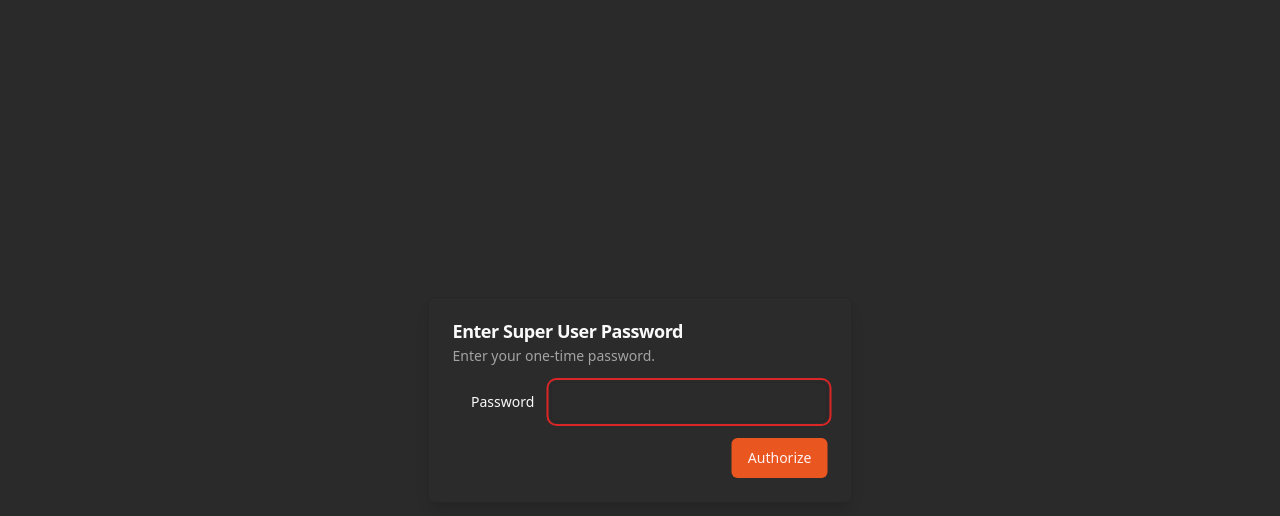
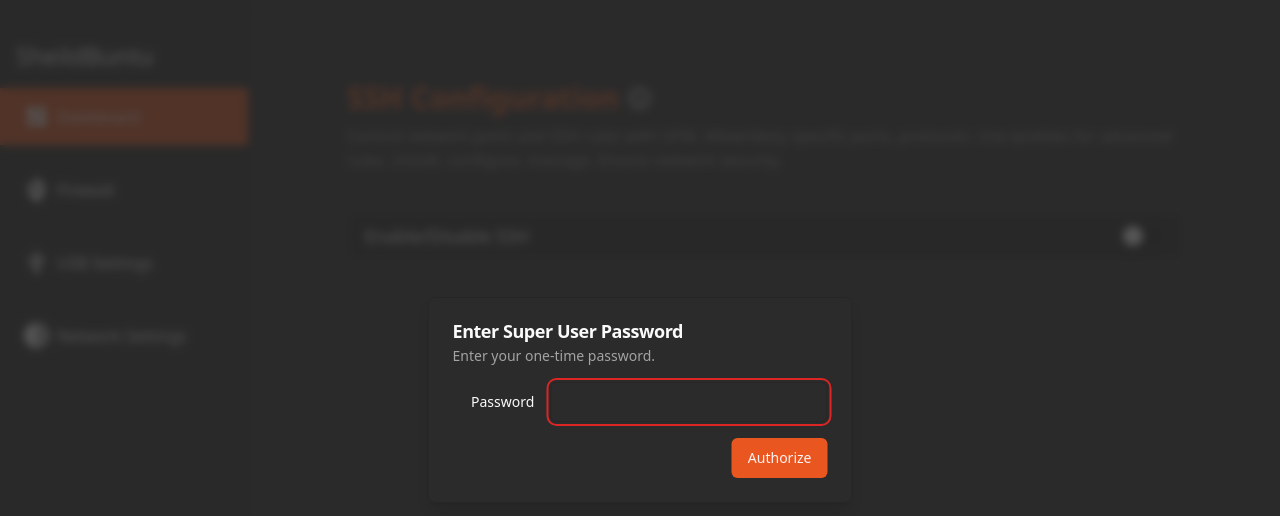
Before and after one commit to samrakshaa/ShieldBuntu, a React (Vite) app: page /network in a window 1280 px wide. Shown: the top 516 px of the page. Built offline with nearby package versions, Linux system fonts and the light colour scheme; what tauri-plugin-log-api would draw is missing.

Commit message:
network page created

```diff
--- a/src/App.tsx
+++ b/src/App.tsx
@@ -22,11 +22,17 @@ function App() {
         <Router>
           <Routes>
             <Route path="/" element={<Home />}>
-            <Route path={"/dashboard"} element={<Dashboard />} />
-
+              <Route path={"/dashboard"} element={<Dashboard />} />
               <Route path={"/firewall"} element={<Firewall />} />
               <Route path={"/usbblock"} element={<USBPage />} />
-              <Route path={"/ssh"} element={<Ssh />} />
+              <Route
+                path={"/network"}
+                element={
+                  <>
+                    <Ssh />
+                  </>
+                }
+              />
             </Route>
             {/* <Route path="/network-security/firewall" element={<Firewall />} />
             <Route path="/network-security/usbblock" element={<USBPage />} /> */}
--- a/src/pages/home/Home.tsx
+++ b/src/pages/home/Home.tsx
@@ -3,8 +3,6 @@ import Sidemenu from "@/components/Sidemenu";
 import { MdDashboard } from "react-icons/md";
 import { TbUsb } from "react-icons/tb";
 import { SiFirewalla, SiTorbrowser } from "react-icons/si";
-import { GiFirewall } from "react-icons/gi";
-
 
 // interface MenuItem {
 //   title: string;
@@ -16,25 +14,21 @@ const networkLinks = [
   {
     title: "Dashboard",
     link: "/dashboard",
-    icon: <MdDashboard size={25}/>,
+    icon: <MdDashboard size={25} />,
   },
   {
     title: "Firewall",
     link: "/firewall",
-    icon: <SiFirewalla size={25} />
-  },
-  // {
-  //   title: "SSH Blocking",
-  //   link: "/ssh",<GiFirewall />
-  // },
-  {
-    title: "USB Blocking",
-    link: "/",
-    icon: <TbUsb size={25}  />,
+    icon: <SiFirewalla size={25} />,
   },
   {
-    title: "TOR Settings",
+    title: "USB Settings",
     link: "/usbblock",
+    icon: <TbUsb size={25} />,
+  },
+  {
+    title: "Network Settings",
+    link: "/network",
     icon: <SiTorbrowser size={25} />,
   },
   // {
@@ -46,10 +40,10 @@ const networkLinks = [
 const Home = () => {
   return (
     <>
-        <div className="home flex h-full mx-auto">
-          <Sidemenu menuOptions={networkLinks} />
-          <Outlet />
-        </div>
+      <div className="home flex h-full mx-auto">
+        <Sidemenu menuOptions={networkLinks} />
+        <Outlet />
+      </div>
     </>
   );
 };
--- a/src/pages/ssh/Ssh.tsx
+++ b/src/pages/ssh/Ssh.tsx
@@ -12,18 +12,19 @@ import {
   TooltipTrigger,
 } from "@/components/ui/tooltip";
 import useLoading from "@/hooks/useLoading";
-import { useSSHStore } from "@/store";
+import { useNetworkStore } from "@/store";
 import Loader from "@/components/Loader";
 
 const Ssh = () => {
   const [logs, setLogs] = useState("");
   const { toast } = useToast();
-  const updateSSHStatus = useSSHStore((state) => state.toggleSSH);
-  const SSHStatus = useSSHStore((state) => state.ssh);
+  const updateSSHStatus = useNetworkStore((state) => state.toggleSSH);
+  const SSHStatus = useNetworkStore((state) => state.ssh);
   const { isLoading: isEnablelLoading, execute: executeEnable } = useLoading({
     functionToExecute: () => invoke("apply_ssh_rules"),
-    onSuccess: (res) => {
-      if (res === "true") {
+    onSuccess: (res: any) => {
+      const resJson = JSON.parse(res);
+      if (resJson.success) {
         console.log("ssh on");
         updateSSHStatus();
       } else {
@@ -50,8 +51,9 @@ const Ssh = () => {
 
   const { isLoading: isDisablelLoading, execute: executeDisable } = useLoading({
     functionToExecute: () => invoke("reverse_ssh_rules"),
-    onSuccess: (res) => {
-      if (res === "true") {
+    onSuccess: (res: any) => {
+      const resJson = JSON.parse(res);
+      if (resJson.success) {
         console.log("SSH off");
         updateSSHStatus();
       } else {
--- a/src/store.ts
+++ b/src/store.ts
@@ -6,7 +6,7 @@ interface GFireStore {
   toggleFirewall: () => void;
 }
 
-interface GSSHStore {
+interface GNetworkStore {
   ssh: boolean;
   toggleSSH: () => void;
 }
@@ -28,8 +28,8 @@ export const useFirewallStore = create(
   )
 );
 
-export const useSSHStore = create(
-  persist<GSSHStore>(
+export const useNetworkStore = create(
+  persist<GNetworkStore>(
     (set) => ({
       ssh: false,
       toggleSSH: () => set((state) => ({ ssh: !state.ssh })),
```
